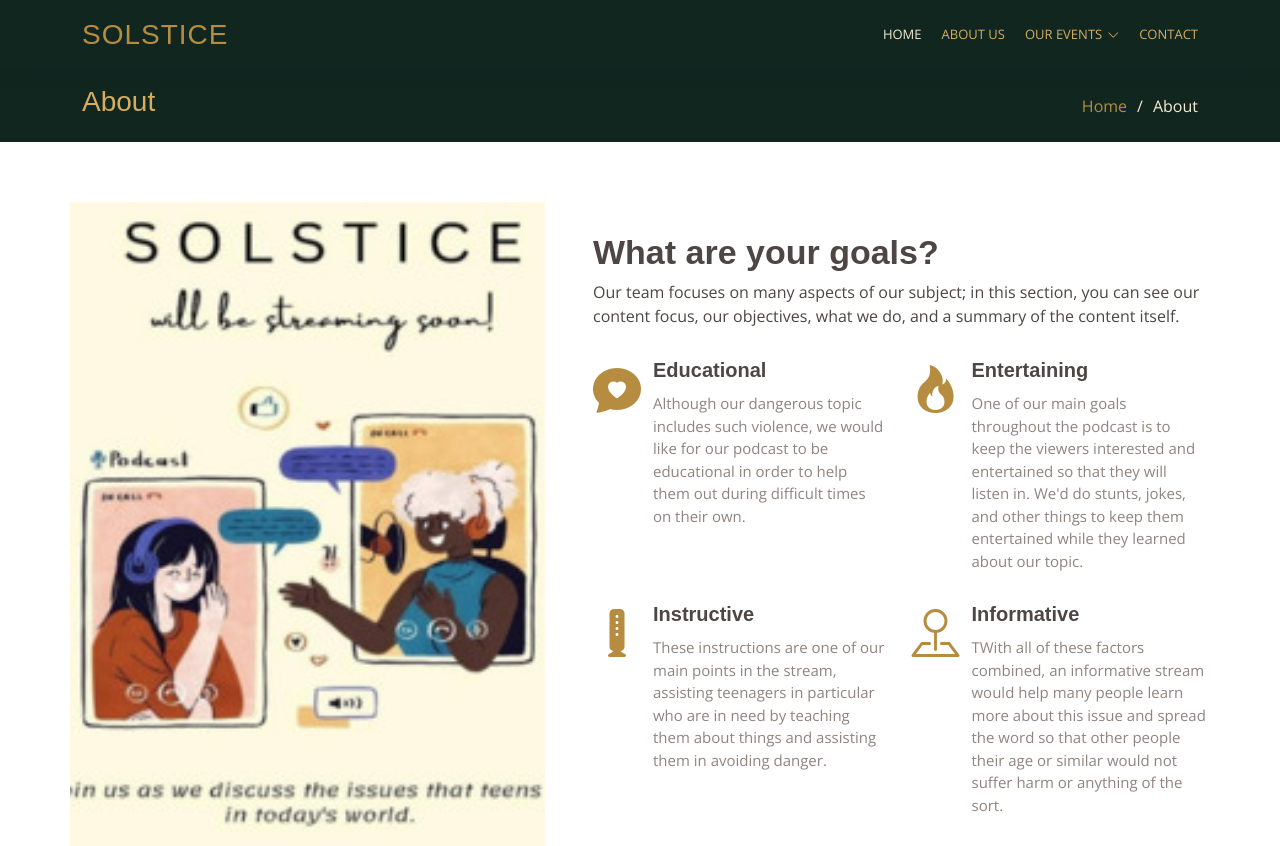
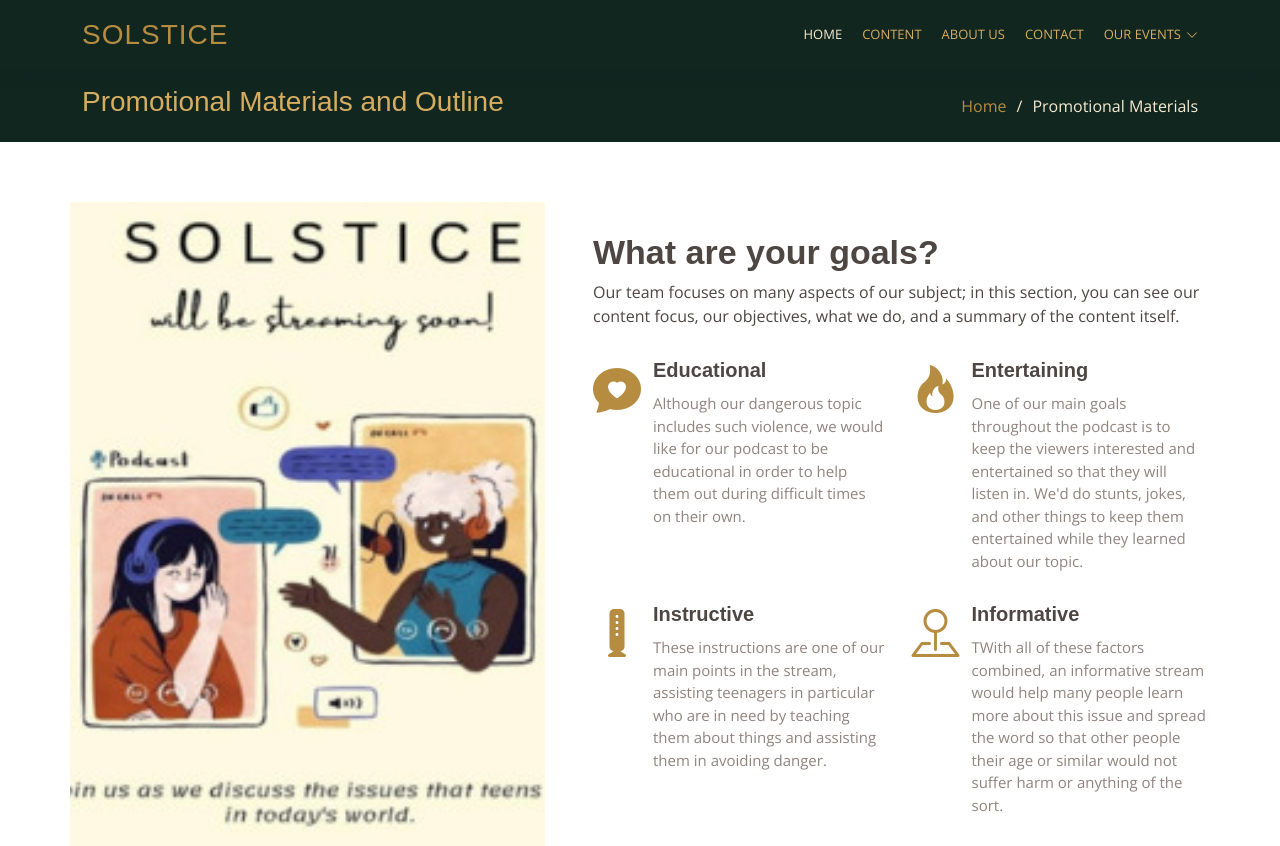
Before and after one commit to Solsticiez/Group7Webs, a plain HTML site: page about.html in a window 1280 px wide. Shown: the top 846 px of the page. Drawn offline with nearby package versions, Linux system fonts and the light colour scheme; a web font is replaced by a local one.

Commit message:
Solstice

```diff
--- a/about.html
+++ b/about.html
@@ -52,15 +52,15 @@
       <nav id="navbar" class="navbar">
         <ul>
           <li><a class="active" href="index.html">Home</a></li>
+          <li><a href="blog.html">Content</a></li>
           <li><a href="services.html">About Us</a></li>
+          <li><a href="contact.html">Contact</a></li>
           <li class="dropdown"><a href="#"><span>Our Events</span> <i class="bi bi-chevron-down"></i></a>
             <ul>
               <li><a href="portfolio.html">Portfolio</a></li>
-              <li><a href="blog.html">Our Content</a></li>
-              <li><a href="about.html">Promotional Materials</a></li>
-            </ul>
-          </li>
-          <li><a href="contact.html">Contact</a></li>
+          <li><a href="about.html">Promotional Materials</a></li>
+        </ul>
+      </li>
         </ul>
         <i class="bi bi-list mobile-nav-toggle"></i>
       </nav><!-- .navbar -->
@@ -75,10 +75,10 @@
       <div class="container">
 
         <div class="d-flex justify-content-between align-items-center">
-          <h2>About</h2>
+          <h2>Promotional Materials and Outline</h2>
           <ol>
             <li><a href="index.html">Home</a></li>
-            <li>About</li>
+            <li>Promotional Materials</li>
           </ol>
         </div>
 
```
Also changed, not shown: blog-single.html (+2 -2 lines), blog.html (+4 -4 lines), contact.html (+2 -2 lines), index.html (+2 -2 lines), portfolio-details.html (+2 -2 lines), portfolio.html (+2 -2 lines), services.html (+4 -4 lines).
